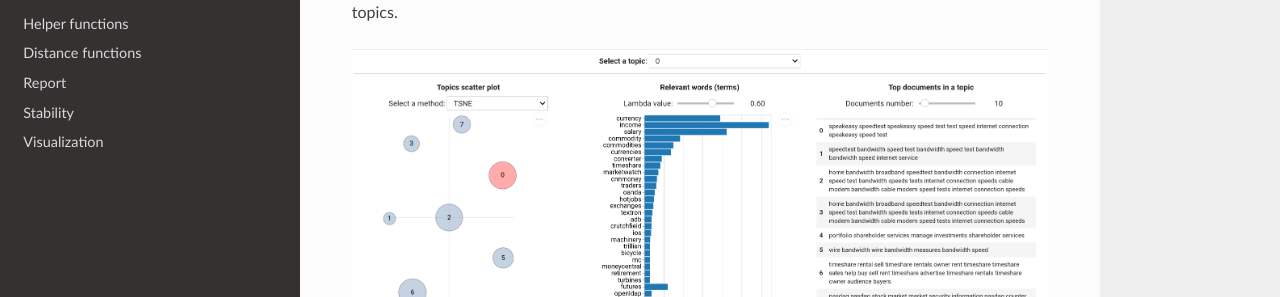
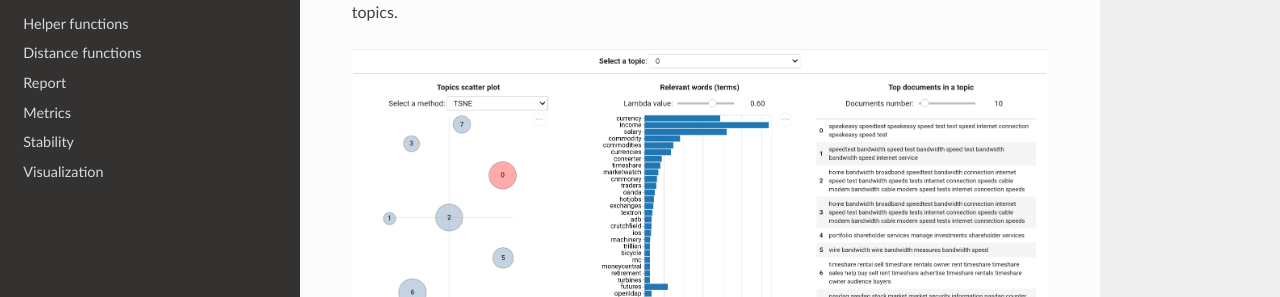
Before and after one commit to maximtrp/tmplot, a Sphinx documentation site: the page built from docs/source/index.rst, in a window 1280 px wide. Shown: the part 231-528 px from the top of the page. Built offline with Sphinx 7.4.7 and the Read the Docs theme 2.0.0, drawn with Linux system fonts in a browser that asks for light colours.

```diff
--- a/docs/source/index.rst
+++ b/docs/source/index.rst
@@ -53,6 +53,7 @@ Features
    Helper functions <tmplot_hlp>
    Distance functions <tmplot_dist>
    Report <tmplot_report>
+   Metrics <tmplot_metrics>
    Stability <tmplot_stab>
    Visualization <tmplot_vis>
 
--- /dev/null
+++ b/docs/source/tmplot_metrics.rst
@@ -0,0 +1,6 @@
+Metrics
+=======
+
+.. currentmodule:: tmplot
+
+.. autofunction:: entropy
```
